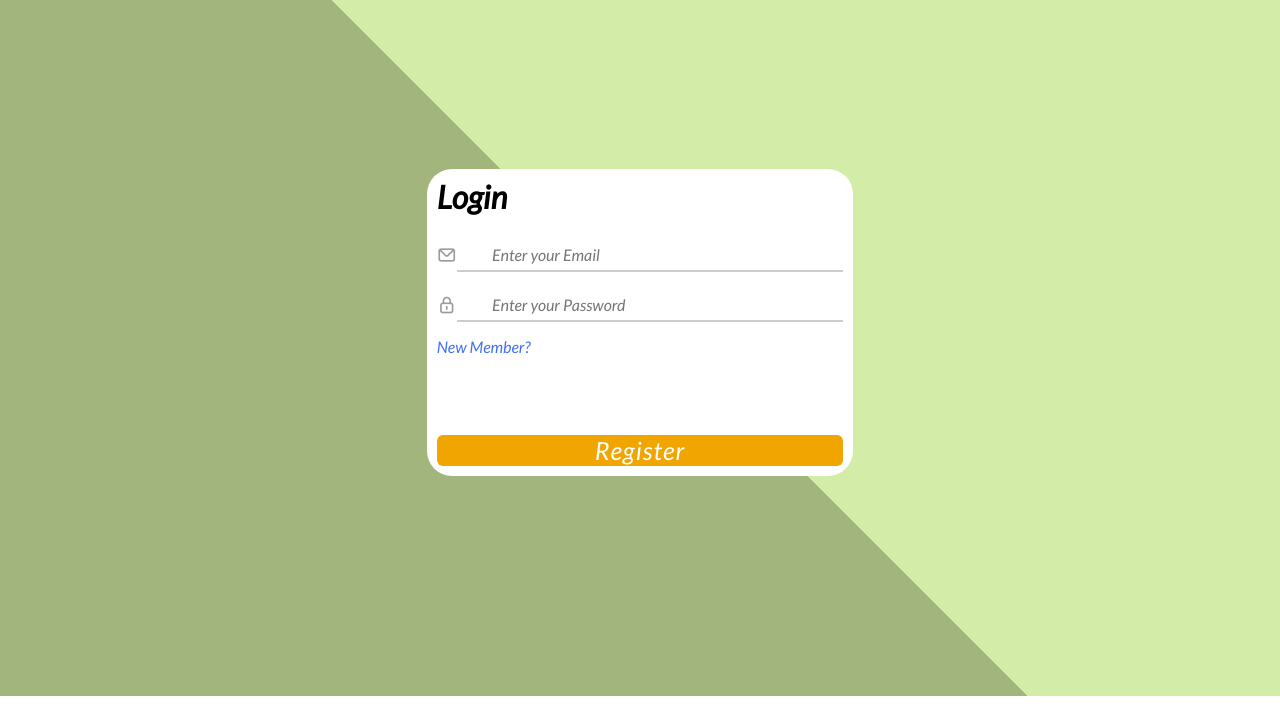
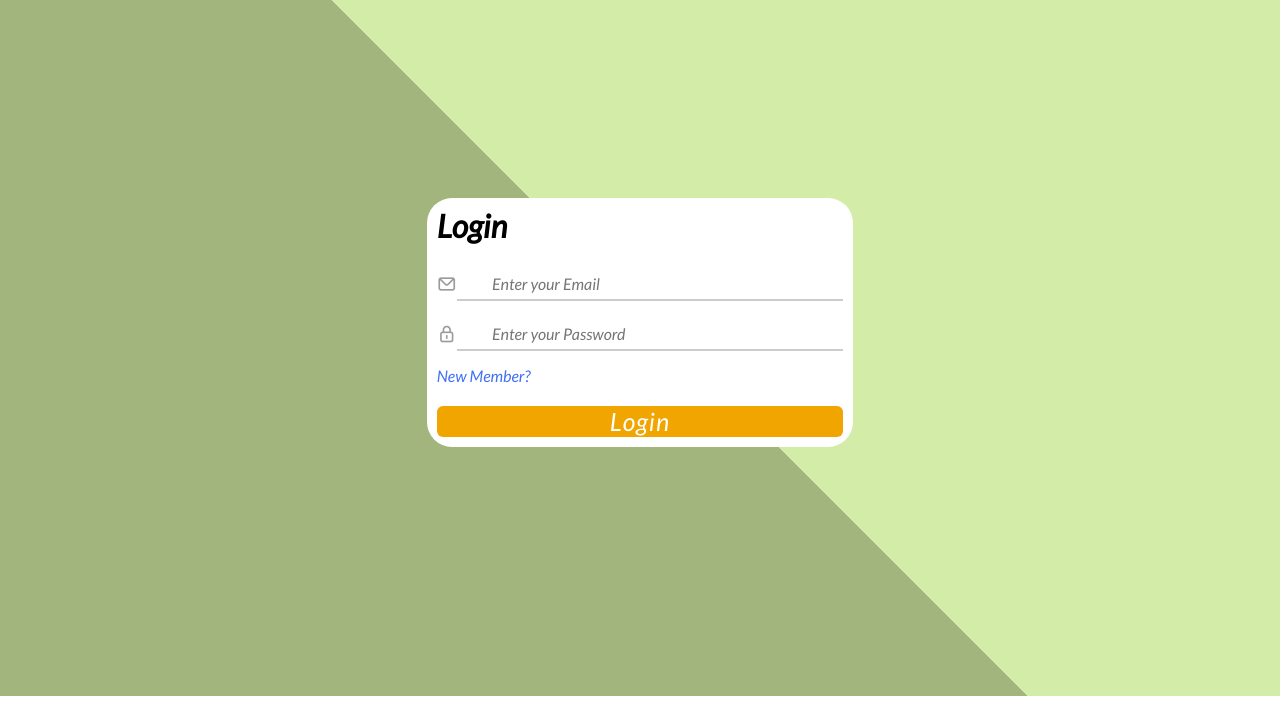
Before and after one commit to GonzaloVega26/TzuzulCode_Segundo_Proyecto_Node.js, a Node server app: page /login in a window 1280 px wide. Shown: the part 80-786 px from the top of the page. Run offline with Node 20, Linux system fonts and the light colour scheme; some libraries are stand-ins or nearby versions.

Commit message:
Minor fixings

```diff
--- a/controllers/authController.js
+++ b/controllers/authController.js
@@ -40,8 +40,6 @@ class AuthController{
 
             return res.redirect("/")
 
-
-
     }
 
     logOut(req,res){
@@ -61,6 +59,8 @@ class AuthController{
 
         return res.render("registration",{validation,user:newUser, formCSS: "css/loginCSS.css"})
     }
+
+
 }
 
 module.exports = AuthController
--- a/controllers/userController.js
+++ b/controllers/userController.js
@@ -10,6 +10,10 @@ class UserController{
             hasUsers:data.length > 0
         })
     }
+
+    getUserProfileView(req,res){
+        return res.render("profile",{formCSS: "css/loginCSS.css"})
+    }
 }
 
 module.exports = UserController
--- a/models/User.js
+++ b/models/User.js
@@ -20,7 +20,6 @@ class User{
 
 static async readByEmail(email){
     const user = await query(`SELECT * FROM users WHERE email = '${email}'`)
-    console.log(user)
     return user
 }
 
--- a/routes/userRoutes.js
+++ b/routes/userRoutes.js
@@ -8,5 +8,7 @@ const userController = new UserController()
 
 router.get("/users",userController.getUsersView)
 
+router.get("/userProfile", userController.getUserProfileView)
+
 
 module.exports = router
--- a/static/css/loginCSS.css
+++ b/static/css/loginCSS.css
@@ -125,14 +125,14 @@ form .input-box{
 }
 
 .form-container .button{
-    margin-top: 15px;
+    margin-top: 5px;
     border: none;
     color: #fff;
     font-size: 25px;
     font-weight: 500;
     letter-spacing: 1px;
     border-radius: 6px;
-    background-color: #4070f4;
+
     background-color: rgb(240, 165, 0);
     cursor: pointer;
     width: 100%;
@@ -140,5 +140,5 @@ form .input-box{
 
 
 .form-container .button:hover{
-    background-color: #265df2;
+    background-color: rgb(166, 209, 87);
 }
--- a/views/login.hbs
+++ b/views/login.hbs
@@ -31,18 +31,10 @@
               <a href="/signupgrid.html" class="link">New Member?</a>
 
         </div>
-       {{#unless validation.success}}
-            <ul>
-            {{#each validation.errors}}
-                <li class="text-red-700">
-                    {{this}}
-                </li>
-            {{/each}}
-            </ul>
-        {{/unless}}
-          <div>
-            <button class="button">Register</button>
-          </div>
+
+
+            <button class="button">Login</button>
+
         </form>
       </div>
     </div>
--- a/views/partials/navbar.hbs
+++ b/views/partials/navbar.hbs
@@ -12,7 +12,13 @@
       {{else}}
         <li><a href="/login">Log in</a></li>
       {{/if}}
-      <li><a href="/registration">Register</a></li>
+
+      {{#if session.loggedIn}}
+        <li><a href="/userProfile">My Profile</a></li>
+      {{else}}
+        <li><a href="/registration">Register</a></li>
+      {{/if}}
+
 
     </ul>
   </div>
--- /dev/null
+++ b/views/profile.hbs
@@ -0,0 +1 @@
+<h1>My profile</h1>
```
Also changed, not shown: config/database.js (+3 -5 lines).
